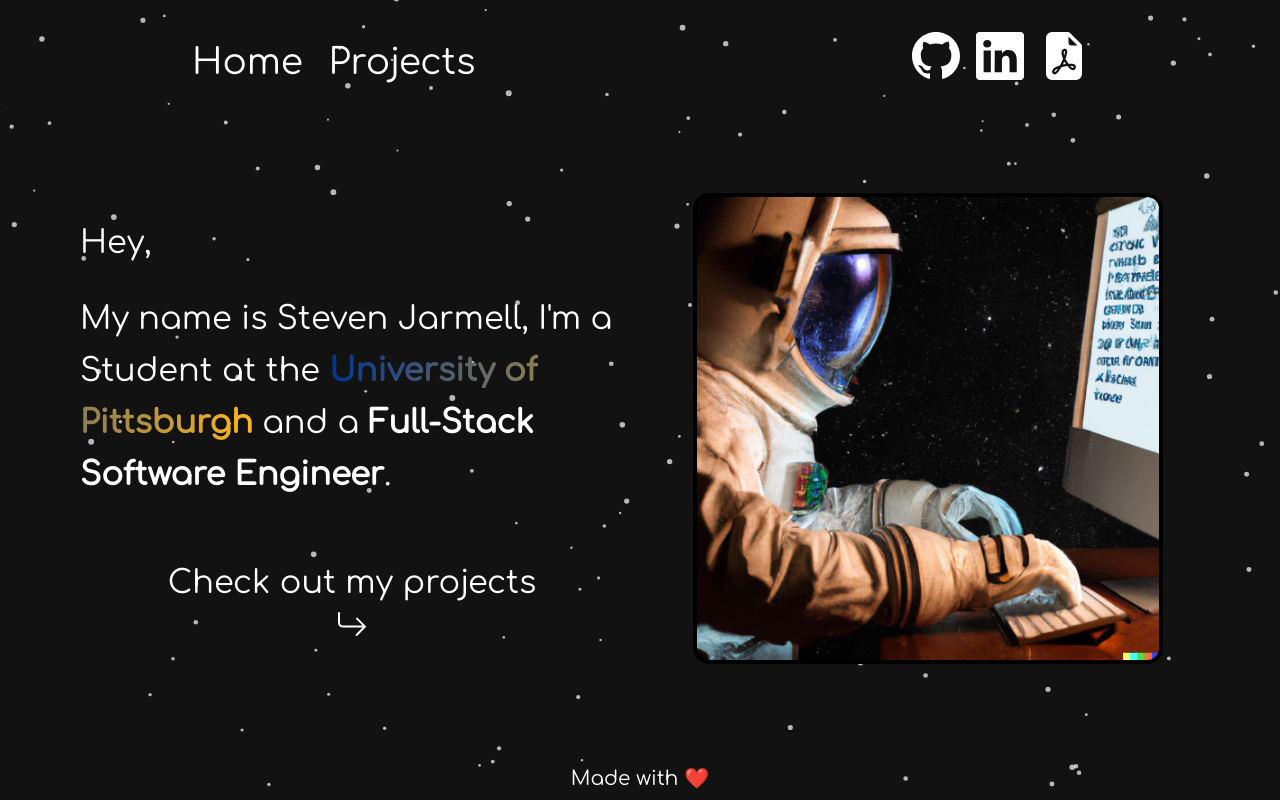
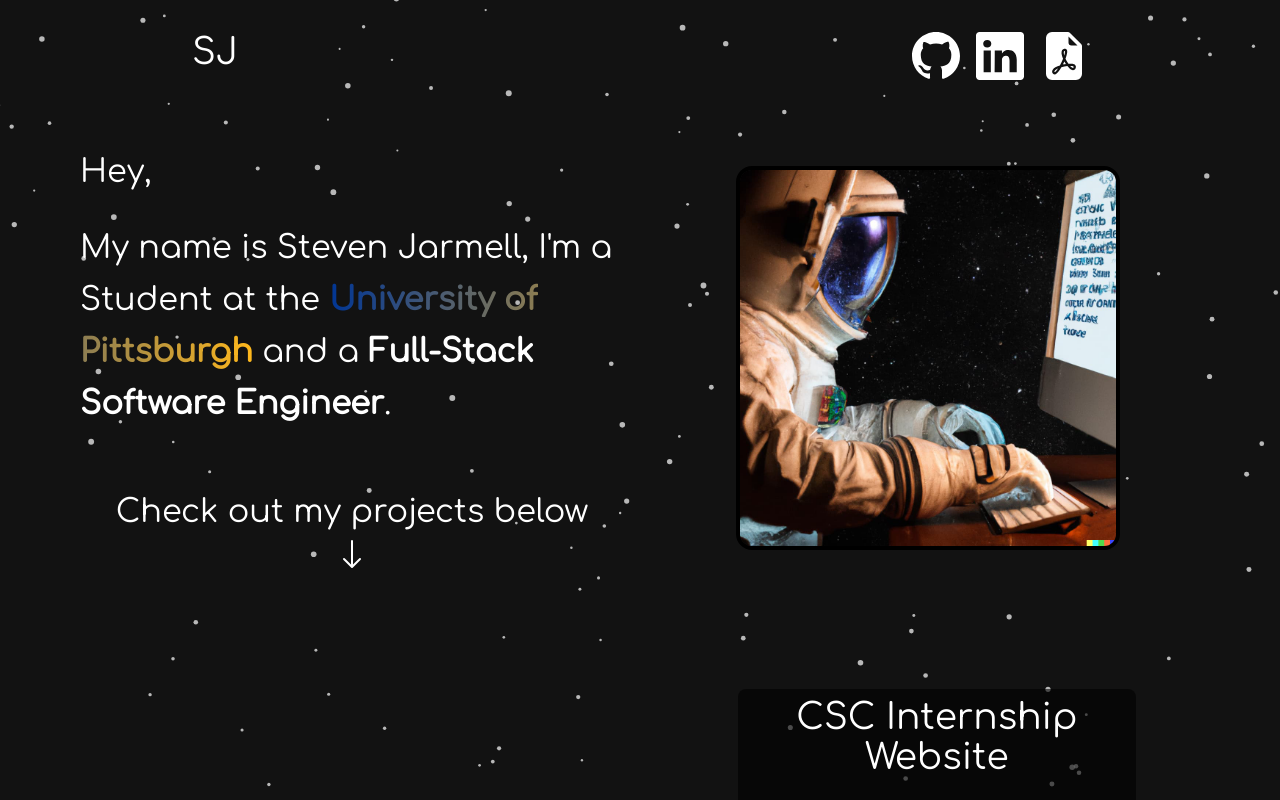
Before and after one commit to Steven-Jarmell/Steven-Jarmell.github.io, a React (Vite) app: page / in a window 1280 px wide. Built offline with nearby package versions, Linux system fonts and the light colour scheme.

Commit message:
Transition to single page app

```diff
--- a/src/App.tsx
+++ b/src/App.tsx
@@ -8,7 +8,6 @@ const App = () => {
     <Routes>
         <Route path="/" element={<Layout />}>
             <Route index element={<MainContent />} />
-            <Route path="projects" element={<Projects />} />
         </Route>
     </Routes>
   )
--- a/src/Components/Header/Header.tsx
+++ b/src/Components/Header/Header.tsx
@@ -7,10 +7,7 @@ const Header = () => {
 
     return (
         <div className="header__container">
-            <nav className="header__router-nav">
-                <p onClick={() => navigate("/")} className="header__router-link">Home</p>
-                <p onClick={() => navigate("/projects")} className="header__router-link">Projects</p>
-            </nav>
+            <p className="header__SJ">SJ</p>
             <nav className="header__social-nav">
                 <a className="header__nav-link" target="_blank" href="https://github.com/Steven-Jarmell">
                     <BsGithub/>
--- a/src/Components/MainContent.tsx
+++ b/src/Components/MainContent.tsx
@@ -1,12 +1,14 @@
 import "../Styles/MainContent.css";
-import { BsArrowReturnRight } from "react-icons/bs";
+import { BsArrow90DegDown, BsArrowDown } from "react-icons/bs";
 import Astronaut from "../assets/astronaut.jpg";
 import { useNavigate } from "react-router-dom";
+import Projects from "./Projects/Projects";
 
 const MainContent = () => {
     const navigate = useNavigate();
 
     return (
+        <div className="MainContent__wrapper">
             <div className="MainContent__container">
                 <div className="MainContent__info">
                     <p>Hey,</p>
@@ -22,10 +24,9 @@ const MainContent = () => {
 
                     <div
                         className="MainContent__info-project-link"
-                    onClick={() => navigate("/projects")}
                     >
-                    <p>Check out my projects</p>
-                    <BsArrowReturnRight />
+                        <p>Check out my projects below</p>
+                        <BsArrowDown />
                     </div>
                 </div>
                 <div className="MainContent__picture-container">
@@ -36,6 +37,8 @@ const MainContent = () => {
                     />
                 </div>
             </div>
+            <Projects />
+        </div>
     );
 };
 
--- a/src/Styles/Header.css
+++ b/src/Styles/Header.css
@@ -8,14 +8,11 @@
     padding-top: 2rem;
 }
 
-.header__router-nav {
-    display: flex;
-    gap: 1.6rem;
-    justify-content: center;
-    align-items: center;
+.header__router-link {
+    font-size: 2.25rem;
 }
 
-.header__router-link {
+.header__SJ {
     font-size: 2.25rem;
 }
 
--- a/src/Styles/MainContent.css
+++ b/src/Styles/MainContent.css
@@ -1,12 +1,8 @@
 .MainContent__container {
-    height: 100%;
     max-width: 100vw;
     min-height: 0;
     min-width: 0;
     display: flex;
-    justify-content: center;
-    flex-direction: row;
-    align-items: center;
     padding: 2rem 5rem;
     gap: 2rem;
 }
@@ -50,8 +46,12 @@
     flex-direction: column;
     align-items: center;
     padding-top: 2rem;
-    cursor: pointer;
     font-size: 2rem;
+}
+
+.MainContent__wrapper {
+    display: flex;
+    flex-direction: column;
 }
 
 @media (max-width: 480px) {
```
Lines whose indentation alone changed are shown as unchanged.
